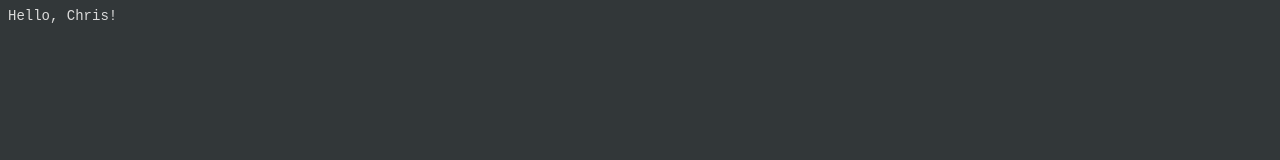
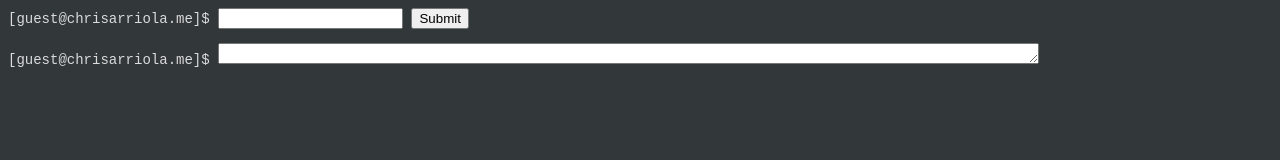
Before and after one commit to arriolac/console-personal-site, a plain HTML site: page index.html in a window 1280 px wide. Drawn offline with Linux system fonts and the light colour scheme.

Commit message:
Adding 2 test widgets.

```diff
--- a/index.html
+++ b/index.html
@@ -18,6 +18,18 @@
     </script>
   </head>
   <body>
-	Hello, Chris!
+
+    <!-- This is the output area -->
+    <div id="console">
+    </div>
+
+    <!-- This is the input area -->
+    <form>
+        [guest@chrisarriola.me]$ <input type="text" name="input_area">
+        <input type="submit" value="Submit">
+    </form>
+
+    [guest@chrisarriola.me]$ <textarea rows="1" cols="100"></textarea>
+
   </body>
 </html>
```
